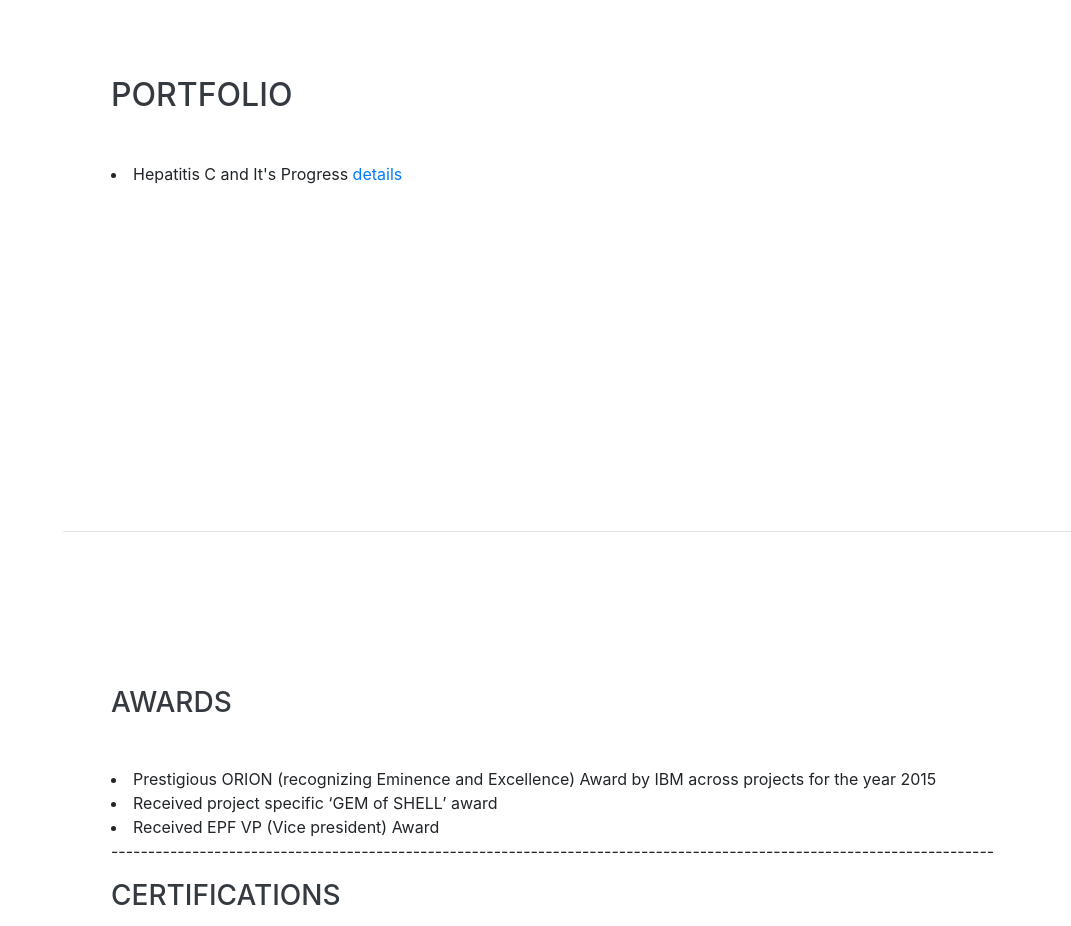
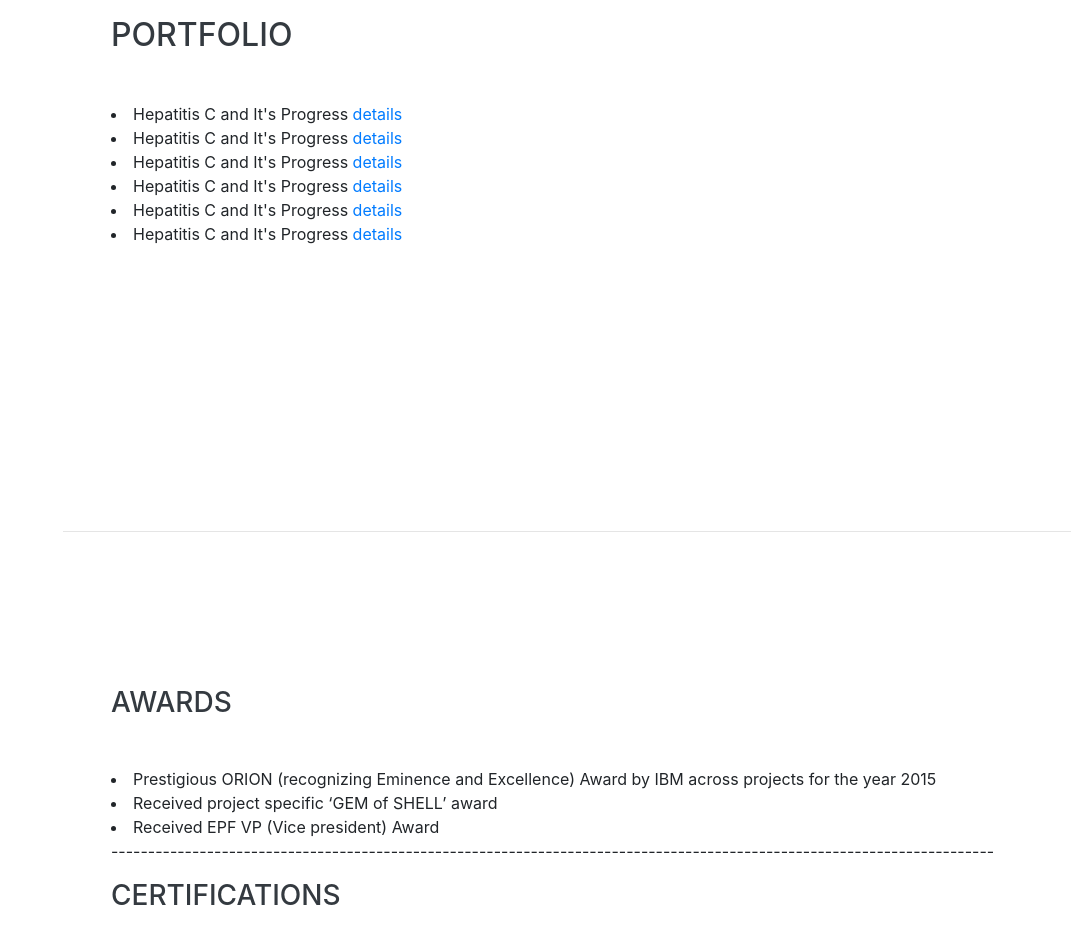
Before and after one commit to karthikkodakandla/karthikk.github.io, a website with bundled scripts: page index.html in a window 1280 px wide. Shown: the part 4200-5126 px from the top of the page, without its empty margins (209-1280 px from the left). Built offline with nearby package versions, Linux system fonts and the light colour scheme; a web font is replaced by a local one.

Commit message:
Update index.html

```diff
--- a/index.html
+++ b/index.html
@@ -162,6 +162,21 @@
 	       <li>
 			    <i class="fa-li fa fa-trophy text-warning"></i>
 		       Hepatitis C and It's Progress <a href ="https://github.com/karthikkodakandla/Hepatitis-C-and-It-s-progress">details</a> </li>
+	      <li>
+			    <i class="fa-li fa fa-trophy text-warning"></i>
+		       Hepatitis C and It's Progress <a href ="https://github.com/karthikkodakandla/Hepatitis-C-and-It-s-progress">details</a> </li>
+	      <li>
+			    <i class="fa-li fa fa-trophy text-warning"></i>
+		       Hepatitis C and It's Progress <a href ="https://github.com/karthikkodakandla/Hepatitis-C-and-It-s-progress">details</a> </li>
+	      <li>
+			    <i class="fa-li fa fa-trophy text-warning"></i>
+		       Hepatitis C and It's Progress <a href ="https://github.com/karthikkodakandla/Hepatitis-C-and-It-s-progress">details</a> </li>
+	      <li>
+			    <i class="fa-li fa fa-trophy text-warning"></i>
+		       Hepatitis C and It's Progress <a href ="https://github.com/karthikkodakandla/Hepatitis-C-and-It-s-progress">details</a> </li>
+	      <li>
+			    <i class="fa-li fa fa-trophy text-warning"></i>
+		       Hepatitis C and It's Progress <a href ="https://github.com/karthikkodakandla/Hepatitis-C-and-It-s-progress">details</a> </li>
 	</div>
      </section>
 
```
